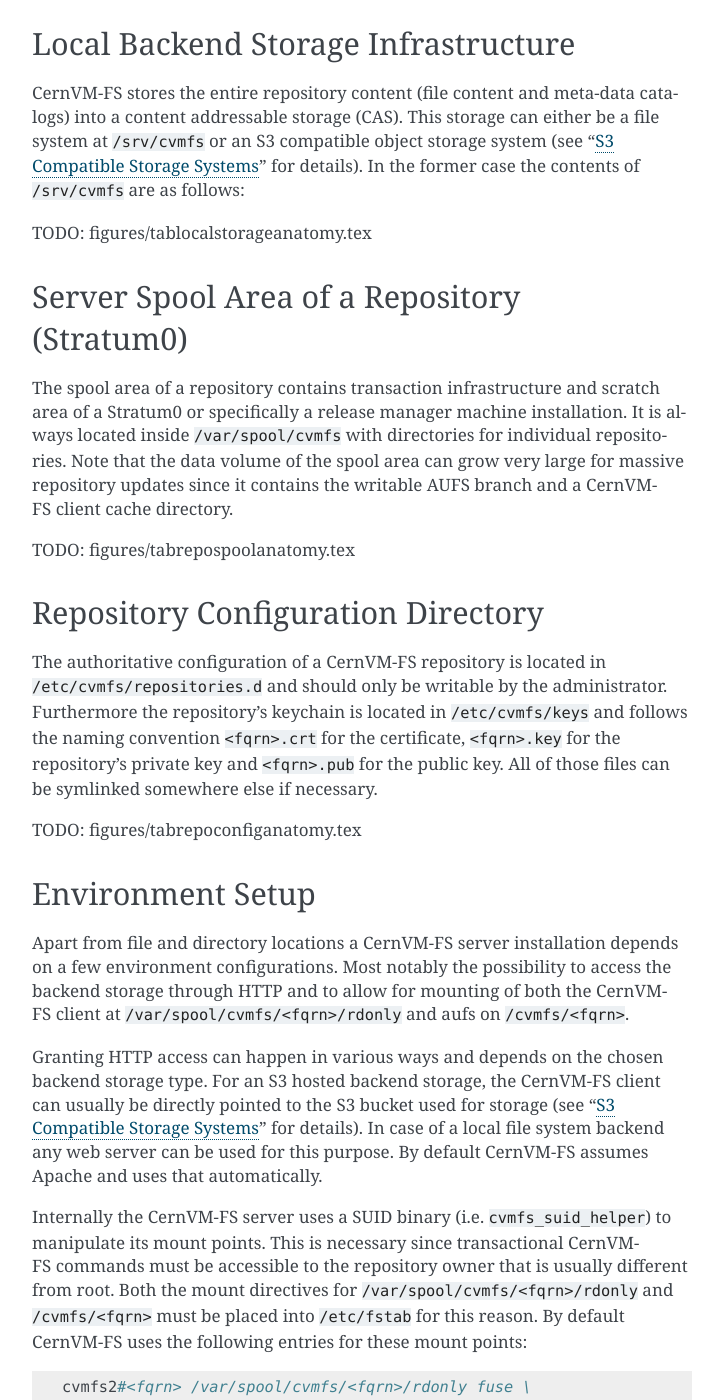
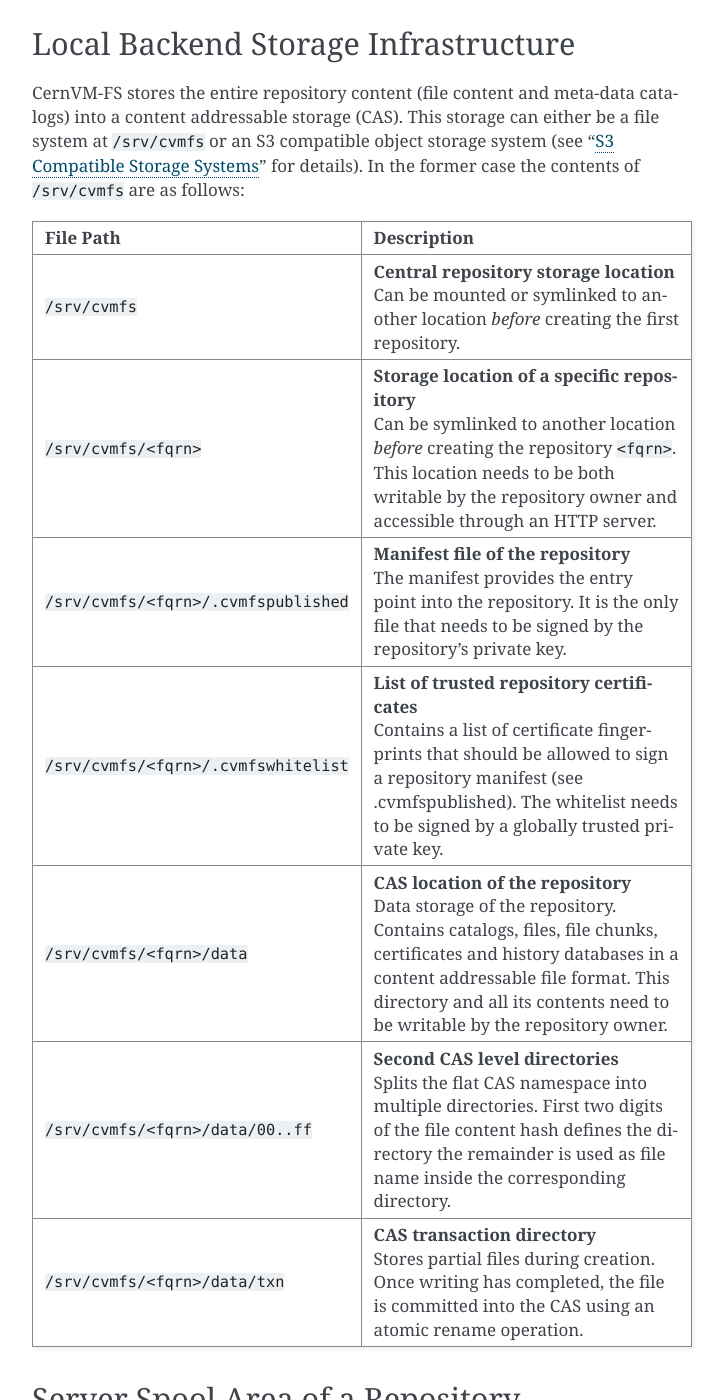
Before and after one commit to cvmfs/doc-cvmfs, a Sphinx documentation site: the page built from docs/apx-serverinfra.rst, in a window 1280 px wide and 1400 px high, scrolled down 513 px. Shown: the whole window, without its empty margins (388-1112 px from the left). Built offline with Sphinx 7.4.7, drawn with Linux system fonts in a browser that asks for light colours.

Commit message:
add local storage infrastructure table

```diff
--- a/docs/apx-serverinfra.rst
+++ b/docs/apx-serverinfra.rst
@@ -1,3 +1,7 @@
+.. |br| raw:: html
+
+   <br />
+
 .. _apx_serverinfra:
 
 CernVM-FS Server Infrastructure
@@ -33,7 +37,42 @@
 details). In the former case the contents of ``/srv/cvmfs`` are as
 follows:
 
-TODO: figures/tablocalstorageanatomy.tex
+===================================== ==================================================
+**File Path**                         **Description**
+===================================== ==================================================
+``/srv/cvmfs``                        **Central repository storage location** |br|
+                                      Can be mounted or symlinked to another location
+                                      *before* creating the first repository.
+``/srv/cvmfs/<fqrn>``                 **Storage location of a specific repository** |br|
+                                      Can be symlinked to another location *before*
+                                      creating the repository ``<fqrn>``. This location
+                                      needs to be both writable by the repository owner
+                                      and accessible through an HTTP server.
+``/srv/cvmfs/<fqrn>/.cvmfspublished`` **Manifest file of the repository** |br|
+                                      The manifest provides the entry point into the
+                                      repository. It is the only file that needs to be
+                                      signed by the repository's private key.
+``/srv/cvmfs/<fqrn>/.cvmfswhitelist`` **List of trusted repository certificates** |br|
+                                      Contains a list of certificate fingerprints that
+                                      should be allowed to sign a repository manifest
+                                      (see .cvmfspublished). The whitelist needs to be
+                                      signed by a globally trusted private key.
+``/srv/cvmfs/<fqrn>/data``            **CAS location of the repository** |br|
+                                      Data storage of the repository. Contains catalogs,
+                                      files, file chunks, certificates and history
+                                      databases in a content addressable file format.
+                                      This directory and all its contents need to be
+                                      writable by the repository owner.
+``/srv/cvmfs/<fqrn>/data/00..ff``     **Second CAS level directories** |br|
+                                      Splits the flat CAS namespace into multiple
+                                      directories. First two digits of the file content
+                                      hash defines the directory the remainder is used
+                                      as file name inside the corresponding directory.
+``/srv/cvmfs/<fqrn>/data/txn``        **CAS transaction directory** |br|
+                                      Stores partial files during creation. Once writing
+                                      has completed, the file is committed into the CAS
+                                      using an atomic rename operation.
+===================================== ==================================================
 
 Server Spool Area of a Repository (Stratum0)
 --------------------------------------------
```
